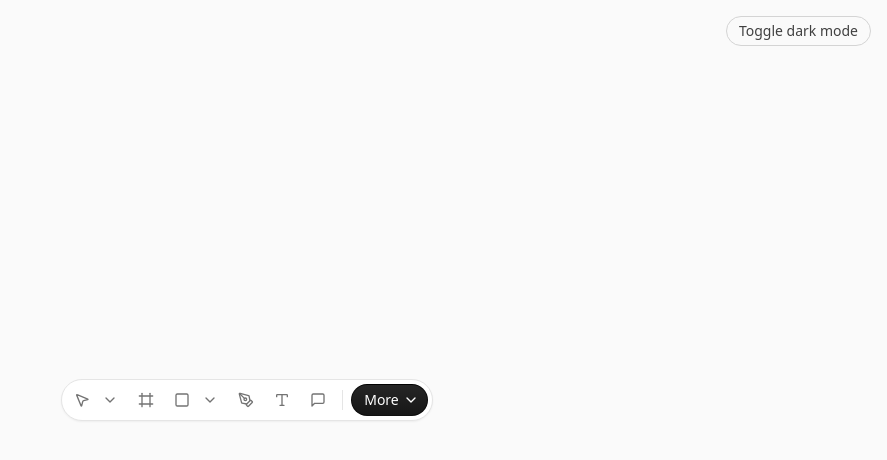
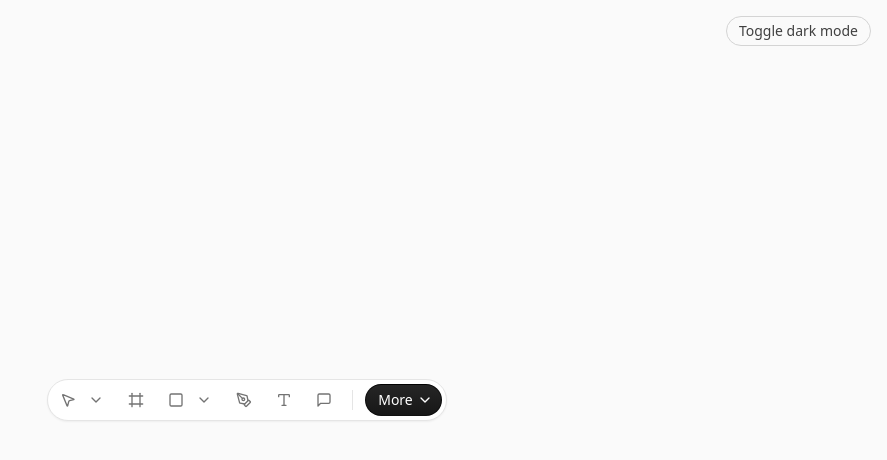
Before and after one commit to federico-maresi/Toolbar, a React (Vite) app: page / in a window 1280 px wide. Shown: the top 460 px of the page, without its empty margins (393-1280 px from the left). Built offline with nearby package versions, Linux system fonts and the light colour scheme.

Commit message:
style: increase spacing between toolbar buttons to 8px (gap-1 -> gap-2)

```diff
--- a/src/components/ui/design-toolbar.tsx
+++ b/src/components/ui/design-toolbar.tsx
@@ -189,7 +189,7 @@ export function DesignToolbar() {
 
   return (
     <div ref={containerRef} className="relative inline-flex">
-      <div className="flex items-center gap-1 rounded-3xl border border-neutral-200 bg-white p-1 shadow-sm dark:border-neutral-700 dark:bg-neutral-900">
+      <div className="flex items-center gap-2 rounded-3xl border border-neutral-200 bg-white p-1 shadow-sm dark:border-neutral-700 dark:bg-neutral-900">
         <div className="relative flex items-center gap-0">
           <div className="group relative">
             <button
```
